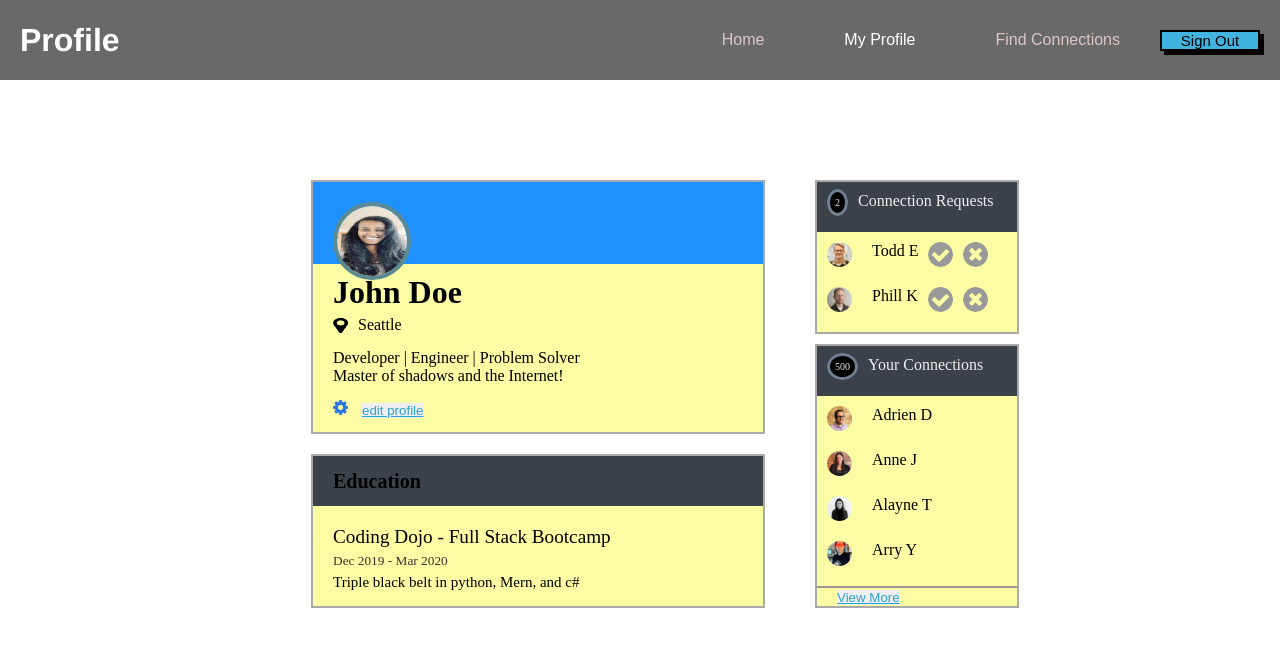
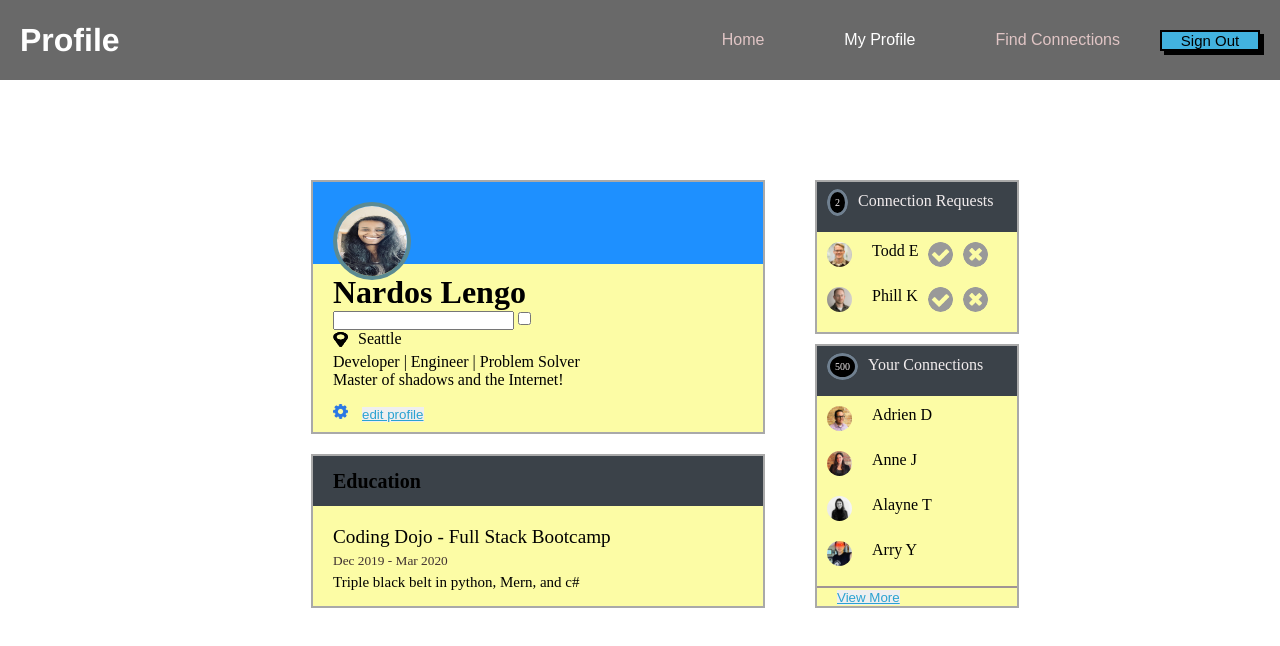
Before and after one commit to Nardos-L/profile-page2, a plain HTML site: page index.html in a window 1280 px wide. Both pictures are taken after a click on the button "edit profile". Drawn offline with Linux system fonts and the light colour scheme.

Commit message:
added input

```diff
--- a/index.html
+++ b/index.html
@@ -25,15 +25,17 @@
                 </div>
                 <div class="user-card">
                     <h1 class="user-name">Nardos Lengo</h1>
+                    <input type="text" id="fullname" name="fullname">
+                    <input type="checkbox" onclick="changeName()" id="acceptbutton">
                     <div class="location">
                         <img src="images/map-marker.png" alt="" class="icon">
                         <p>Seattle</p>
                     </div>
                     <p>Developer | Engineer | Problem Solver</p>
                     <p>Master of shadows and the Internet!</p>
-                    <div class="gear">
+                    <div class="gear" >
                         <img src="images/gear.png" alt="">
-                        <button onclick="changeName()">edit profile</button>
+                        <button onclick="openInput()">edit profile</button>
                     </div>
                 </div>
             </div>
@@ -55,7 +57,7 @@
                     <div id="top-req1" class="top-req">
                         <img src="images/todd-s.jpg" alt="">
                         <p>Todd E</p>
-                        <img onclick="increaseNumber(); removeUser();"  id="accept" src="images/accept-circle.png" alt="">
+                        <img onclick="increaseNumber(); removeUser();"  id="accept1" src="images/accept-circle.png" alt="">
                         <img onclick="removeUser(); ChangeNumber();" id="decline" src="images/close-circle.png" alt="">
                     </div>
                     <div id="top-req2" class="top-req">
--- a/script.js
+++ b/script.js
@@ -1,14 +1,24 @@
+
+var input = document.querySelector("#fullname") ;
+var acceptButton = document.querySelector('#acceptbutton') ;
+
+
+function openInput() {
+    input.style.visibility ="visible";
+    acceptButton.style.visibility ="visible";
+}
 
 function changeName() {
-    var h1 = document.querySelector(".user-name");
-    h1.innerHTML = "John Doe";
-
+    var fullName = document.querySelector(".user-name");
+    var newName = input.value;
+    fullName.innerHTML = newName;
+    input.style.visibility ="hidden";
+    acceptButton.style.visibility ="hidden";
 }
 
 function removeUser(){
     var div = document.querySelector("#top-req1");
     div.remove();
-
 }
 
 function removeUser2(){
--- a/style.css
+++ b/style.css
@@ -4,7 +4,7 @@
     padding: 0;
 }
 
-#accept {
+#accept,#accept1 {
     margin-left: 10px;
     margin-right: 10px;
 }
@@ -70,8 +70,7 @@
 .location {
     display: flex;
     align-items: center;
-    margin-top: 5px;
-    margin-bottom: 15px;
+    margin-bottom: 5px;
 }
 
 
@@ -236,3 +235,6 @@
     text-decoration: underline;
     color: rgb(42, 162, 209);
 }
+.user-card input, #acceptbutton {
+   visibility: hidden;
+}
```
